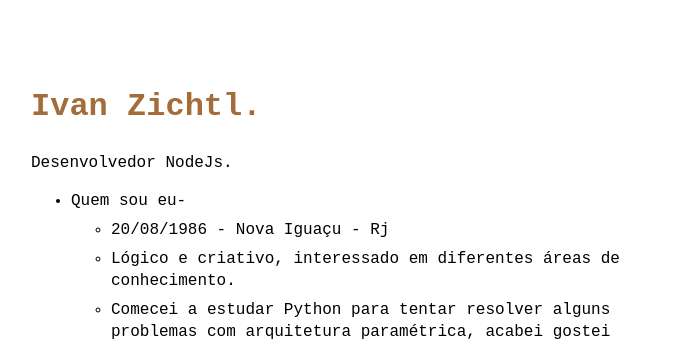
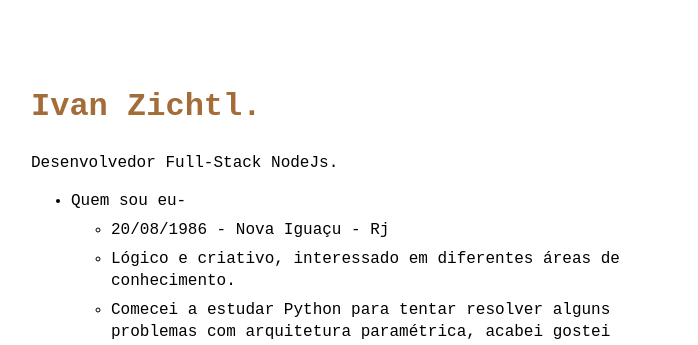
Before and after one commit to izichtl/quemsoueu, a Jekyll site: the page built from index.md, in a window 1280 px wide. Shown: the top 345 px of the page, without its empty margins (289-987 px from the left). Built offline with Jekyll 4.4.1, drawn with Linux system fonts in a browser that asks for light colours.

Commit message:
nova entrada

```diff
--- a/_config.yml
+++ b/_config.yml
@@ -3,7 +3,7 @@ author: Ivan Zichtl # name of site's author
 email: izichtl@gmail.com # email of site's author
 url: https://quemsoueu.netlify.app # root address of the site
 baseurl: "/" # subpath of the site, e.g. "/blog" (leave it blank "" if you're site shouldn't use a subpath)
-description: "Desenvolvedor NodeJs." # description of the site (multiple lines allowed)
+description: "Desenvolvedor Full-Stack NodeJs." # description of the site (multiple lines allowed)
 
 
 permalink: /:slug.html
```
